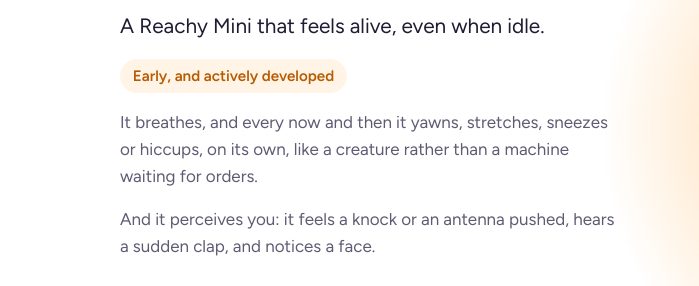
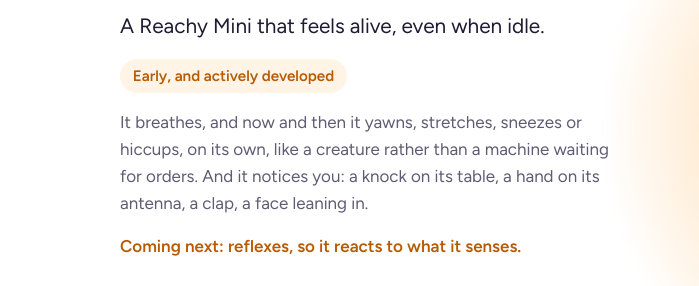
Before and after one commit to HTurlet15/reachy_alive, a website: page index.html in a window 1280 px wide. Shown: the part 252-538 px from the top of the page, 0-699 px from the left. Drawn offline with nearby package versions, Linux system fonts and the light colour scheme.

Commit message:
docs: the Space hero says it notices you, and what comes next

```diff
--- a/index.html
+++ b/index.html
@@ -21,14 +21,12 @@
 				<p class="lead">A Reachy Mini that feels alive, even when idle.</p>
 				<p class="badge">Early, and actively developed</p>
 				<p>
-					It breathes, and every now and then it yawns, stretches, sneezes or
-					hiccups, on its own, like a creature rather than a machine waiting for
-					orders.
+					It breathes, and now and then it yawns, stretches, sneezes or hiccups, on
+					its own, like a creature rather than a machine waiting for orders. And it
+					notices you: a knock on its table, a hand on its antenna, a clap, a face
+					leaning in.
 				</p>
-				<p>
-					And it perceives you: it feels a knock or an antenna pushed, hears a
-					sudden clap, and notices a face.
-				</p>
+				<p class="coming">Coming next: reflexes, so it reacts to what it senses.</p>
 				<div class="actions">
 					<a class="button" href="#try-it">Try it on your robot</a>
 					<a class="button button-quiet" href="#contribute">Add a move</a>
--- a/style.css
+++ b/style.css
@@ -106,7 +106,7 @@ section + section {
 	padding-top: 5rem;
 }
 
-.hero-text p:not(.lead):not(.badge) {
+.hero-text p:not(.lead):not(.badge):not(.coming) {
 	color: var(--muted);
 }
 
@@ -171,6 +171,13 @@ section + section {
 	.breath {
 		animation: none;
 	}
+}
+
+/* What the next version brings, under the hero's text. */
+
+.coming {
+	color: var(--accent-ink);
+	font-weight: 600;
 }
 
 /* Video frames. A pale background shows until the clip loads. */
```
